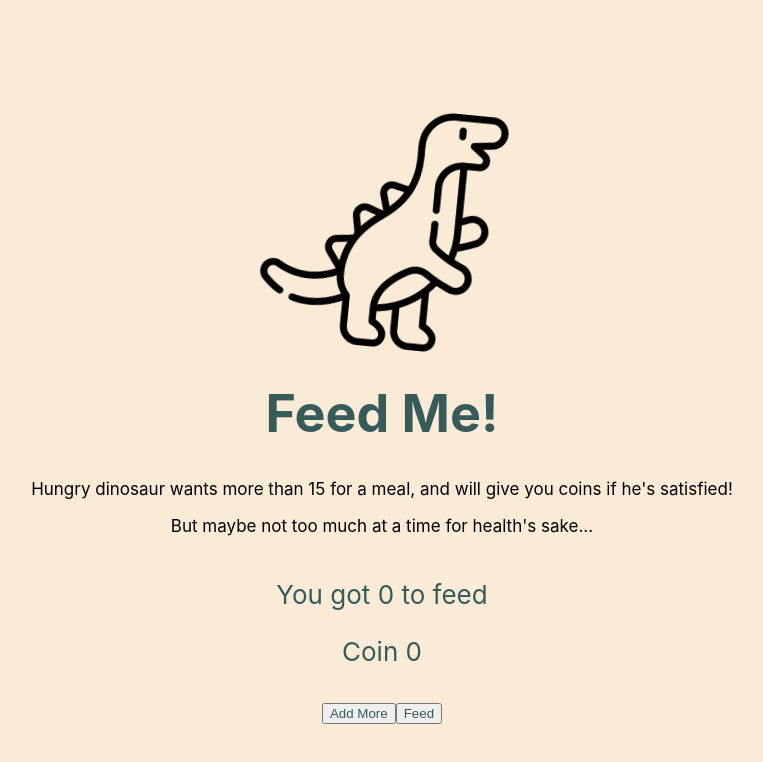
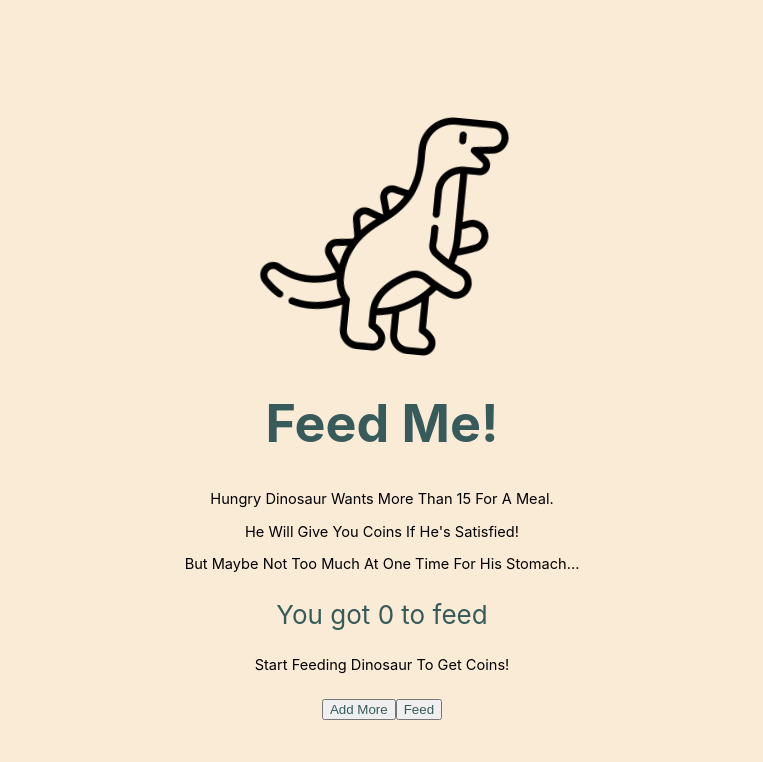
Before and after one commit to LauraSaiko/HungryDinosaur, a React (Create React App) app: page / in a window 1280 px wide. Shown: the top 762 px of the page, without its empty margins (258-1021 px from the left). Built offline with nearby package versions, Linux system fonts and the light colour scheme.

Commit message:
Updated with useEffect

```diff
--- a/src/App.css
+++ b/src/App.css
@@ -1,7 +1,3 @@
-.App {
-  text-align: center;
-}
-
 .App-logo {
   height: 30vmin;
   pointer-events: none;
@@ -13,7 +9,8 @@
   }
 }
 
-.App-header {
+.App {
+  text-align: center;
   background-color: antiquewhite;
   min-height: 100vh;
   display: flex;
@@ -33,7 +30,7 @@
 }
 
 .App-explanation {
-  font-size: calc(5px + 1.5vmin);
+  font-size: calc(5px + 1.2vmin);
   color: black;
 }
 
--- a/src/App.js
+++ b/src/App.js
@@ -1,71 +1,96 @@
 import logo from './logo.png';
 import './App.css';
-import { useState } from 'react';
+import { useEffect, useState } from 'react';
 
-function Button() {
+function ButtonAdd({ setWarning }) {
   const [count, setCount] = useState(0);
-  const [score, setScore] = useState(0);
+  const [score, setScore] = useState(0)
 
-  function handleClick() {
-    const newCount = (count + Math.floor(Math.random() * 10) + 1);
+  useEffect(() => {
+    if (count > 21) {
+      setWarning(true);
+    } else if (count == 21) {
+      setScore(score + 100);
+      alert('Yummm... Here You Go!');
+      alert('Looks Like He Is Very Satisfied!')
+      setCount(0);
+    }
+  }, [count])
 
-    if (newCount > 21) {
-      alert('Dinosaur is having a stomach ache, and decided to take all your coins back!')
-      setCount(0)
-      setScore(0)
-    } else {
-      setCount(newCount);
-    }
+  function handleAdd() {
+    setCount(count + Math.floor(Math.random() * 10) + 1);
   }
 
-
-  function handleScore() {
-    if (count == 21) {
-      setScore(score + 100)
-      alert('Yummm, here you go!')
-    } else if (count > 15) {
-      setScore(score + (count - 15) * 5)
-      alert('Thanks for feeding!')
+  function handleFeed() {
+    if (count > 15) {
+      setScore(score + (count - 15) * 5);
+      alert('Yes, Yes, I Want More!')
     } else {
-      alert('That Is Not Enough...')
+      alert('No, No, That Is Not Enough')
     }
     setCount(0)
   }
 
-
-
   return (
     <div className='Buttons'>
-      <p>You got {count} to feed</p>
-      <p>Coin {score}</p>
-      <button className='App-button' onClick={handleClick}>
-        Add More
-      </button>
-      <button className='App-button' onClick={handleScore}>
-        Feed
-      </button>
+
+      <p className='App-notes'>You got {count} to feed</p>
 
 
 
+      { score == 0
+        ? <p className='App-explanation'>Start Feeding Dinosaur To Get Coins!</p>
+        : <p className='App-notes'>You Have {score} coins</p>
+      }
+
+      <button className='App-button' onClick={handleAdd}>
+        Add More
+      </button>
+
+      <button className='App-button' onClick={handleFeed}>
+        Feed
+      </button>
     </div>
-
-  );
+  )
 }
 
+
+function GameOver() {
+  return (
+    <div className='GameOver'>
+      <h1>Game Over</h1>
+      <p className='App-notes'>Dinosaur Is Having A Stomach Ache... </p>
+      <p className='App-notes'>He Took All Your Coins Back!</p>
+    </div>
+  )
+}
+
+
 function App() {
+
+  const [warning, setWarning] = useState(false)
+
   return (
     <div className="App">
-      <header className="App-header">
-        <br></br>
-        <img src={logo} className="App-logo" alt="logo" />
-        <div>
-          <h1>Feed Me!</h1>
-          <p className='App-explanation'>Hungry dinosaur wants more than 15 for a meal, and will give you coins if he's satisfied! </p>
-          <p className='App-explanation'>But maybe not too much at a time for health's sake...</p>
-
-        </div>
-        <Button />
-      </header>
+      <br></br>
+      <div className='App-game'>
+        { !warning
+          ?
+          <div>
+            <img src={logo} className="App-logo" alt="logo" />
+            <h1>Feed Me!</h1>
+            <p className='App-explanation'>Hungry Dinosaur Wants More Than 15 For A Meal.</p>
+            <p className='App-explanation'>He Will Give You Coins If He's Satisfied!</p>
+            <p className='App-explanation'>But Maybe Not Too Much At One Time For His Stomach...</p>
+            <ButtonAdd setWarning={setWarning}/>
+          </div>
+          :
+          <div>
+            <GameOver/>
+            <button className='App-button'>Try Again</button>
+          </div>
+        }
+      </div>
     </div>
   );
 }
```
Also changed, not shown: src/V1.1.0.png (added), 1 other file (tests, documents, lock files or other folders).
